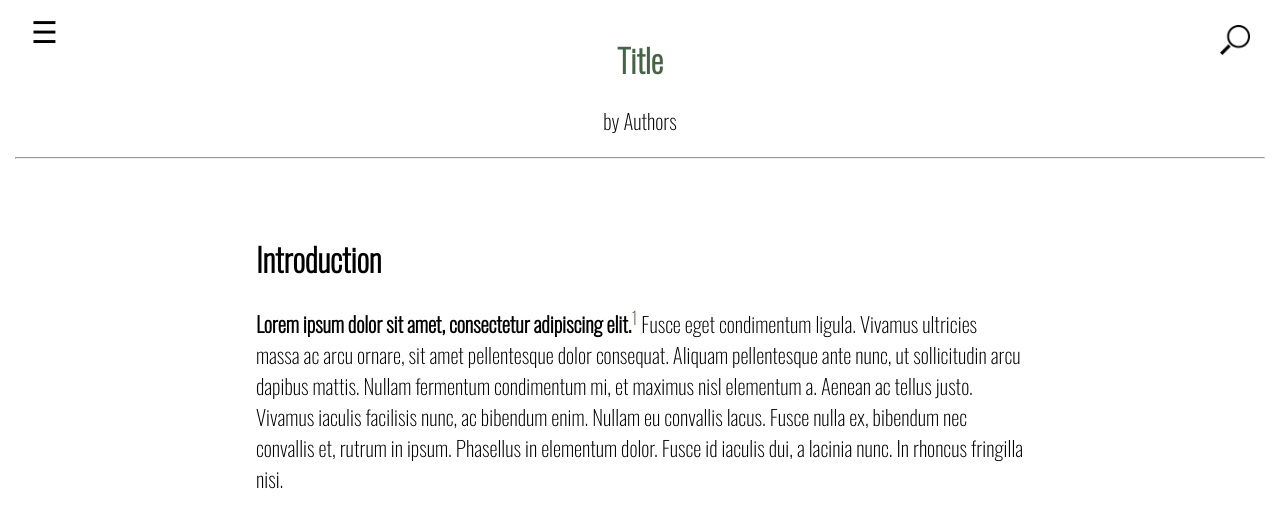
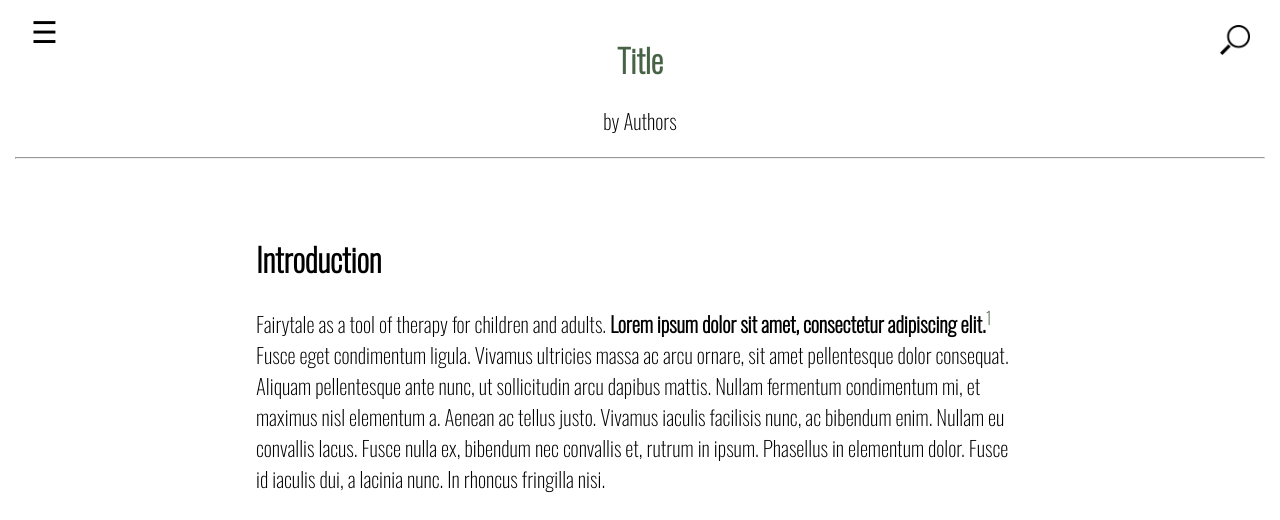
Before and after one commit to Akmaral1606/MinDoc, a Jekyll site: the page built from 001_introduction.md, in a window 1280 px wide and 900 px high, cut to the strip 0-520 px from the top of the window. Built offline with Jekyll 4.4.1, drawn with Linux system fonts in a browser that asks for light colours.

Commit message:
Update 001_introduction.md

```diff
--- a/001_introduction.md
+++ b/001_introduction.md
@@ -4,7 +4,7 @@ title: Introduction
 number: 001
 ---
 # Introduction
-
+Fairytale as a tool of therapy for children and adults.
 **Lorem ipsum dolor sit amet, consectetur adipiscing elit.**[^1] Fusce eget condimentum ligula. Vivamus ultricies massa ac arcu ornare, sit amet pellentesque dolor consequat. Aliquam pellentesque ante nunc, ut sollicitudin arcu dapibus mattis. Nullam fermentum condimentum mi, et maximus nisl elementum a. Aenean ac tellus justo. Vivamus iaculis facilisis nunc, ac bibendum enim. Nullam eu convallis lacus. Fusce nulla ex, bibendum nec convallis et, rutrum in ipsum. Phasellus in elementum dolor. Fusce id iaculis dui, a lacinia nunc. In rhoncus fringilla nisi.
 
 {% assign intro_images = site.mindoc_media | sort: "order" | where_exp: "item", "item.page == 'introduction'" | where_exp: "item", "item.media_type == 'image'" %}
```
